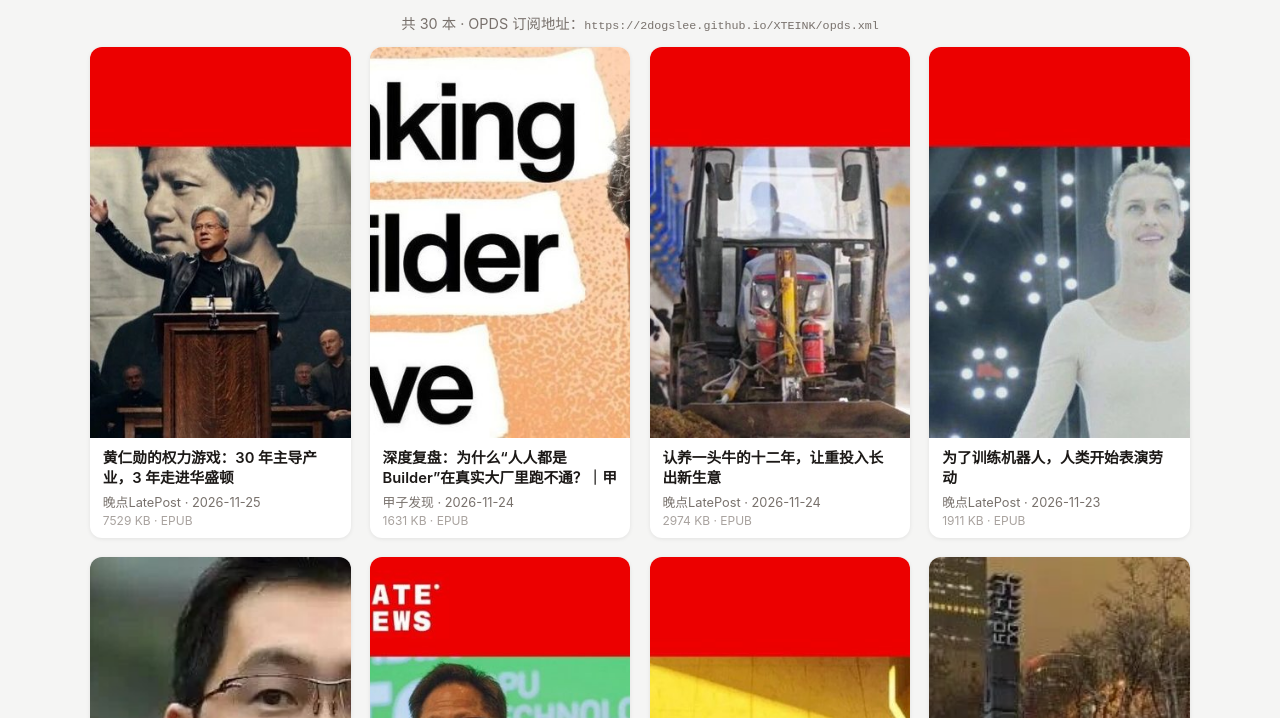
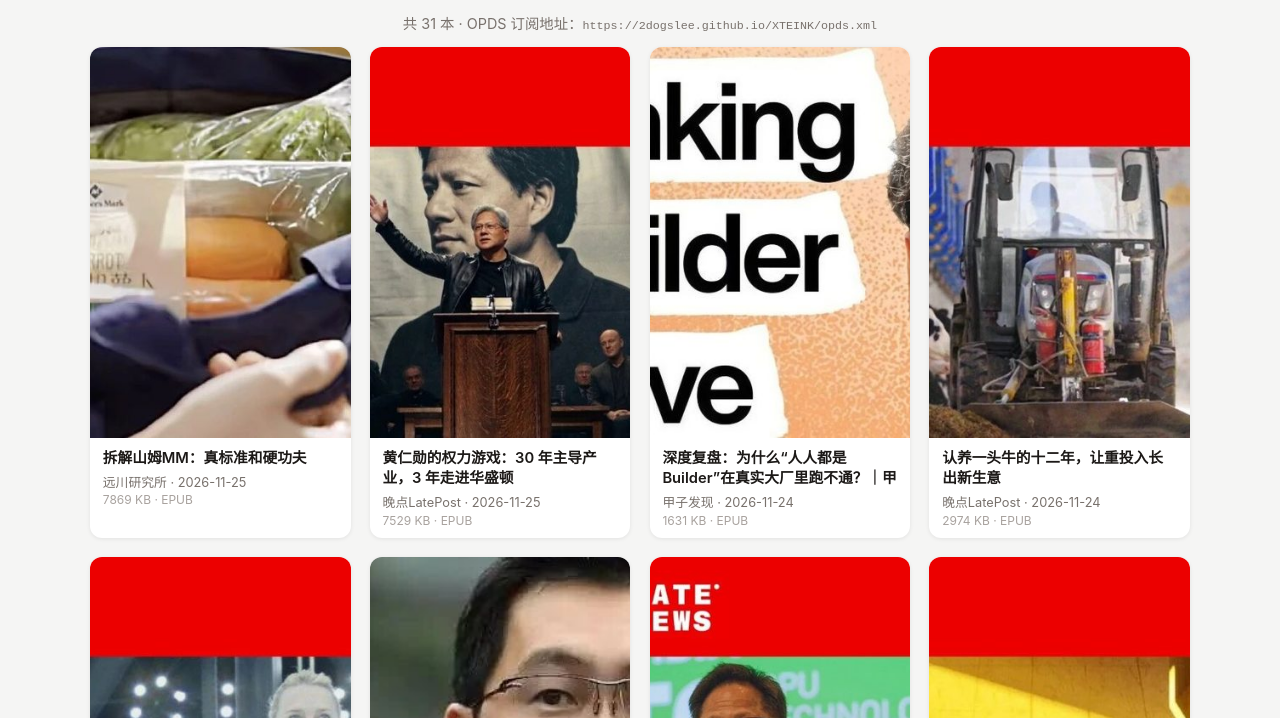
Before and after one commit to 2DogsLee/XTEINK, a plain HTML site: page index.html in a window 1280 px wide. Shown: the part 82-800 px from the top of the page. Drawn offline with Linux system fonts and the light colour scheme.

Commit message:
chore: 重建目录

```diff
--- a/index.html
+++ b/index.html
@@ -17,8 +17,16 @@ p.hint{text-align:center;color:#78716c;font-size:.9em;}
 .size{font-size:.75em;color:#a8a29e;margin-top:.15em;}
 </style></head><body>
 <h1>📚 XTEINK 书库</h1>
-<p class="hint">共 30 本 · OPDS 订阅地址：<code>https://2dogslee.github.io/XTEINK/opds.xml</code></p>
+<p class="hint">共 31 本 · OPDS 订阅地址：<code>https://2dogslee.github.io/XTEINK/opds.xml</code></p>
 <div class="grid">
+    <div class="card">
+      <a href="books/%E8%BF%9C%E5%B7%9D%E7%A0%94%E7%A9%B6%E6%89%80-%E6%8B%86%E8%A7%A3%E5%B1%B1%E5%A7%86MM%EF%BC%9A%E7%9C%9F%E6%A0%87%E5%87%86%E5%92%8C%E7%A1%AC%E5%8A%9F%E5%A4%AB.epub"><img src="covers/27d8caae0f22.jpg"/></a>
+      <div class="info">
+        <div class="title"><a href="books/%E8%BF%9C%E5%B7%9D%E7%A0%94%E7%A9%B6%E6%89%80-%E6%8B%86%E8%A7%A3%E5%B1%B1%E5%A7%86MM%EF%BC%9A%E7%9C%9F%E6%A0%87%E5%87%86%E5%92%8C%E7%A1%AC%E5%8A%9F%E5%A4%AB.epub">拆解山姆MM：真标准和硬功夫</a></div>
+        <div class="author">远川研究所 · 2026-11-25</div>
+        <div class="size">7869 KB · EPUB</div>
+      </div>
+    </div>
     <div class="card">
       <a href="books/%E6%99%9A%E7%82%B9LatePost-%E9%BB%84%E4%BB%81%E5%8B%8B%E7%9A%84%E6%9D%83%E5%8A%9B%E6%B8%B8%E6%88%8F%EF%BC%9A30_%E5%B9%B4%E4%B8%BB%E5%AF%BC%E4%BA%A7%E4%B8%9A%EF%BC%8C3_%E5%B9%B4%E8%B5%B0%E8%BF%9B%E5%8D%8E%E7%9B%9B%E9%A1%BF.epub"><img src="covers/44988605b950.jpg"/></a>
       <div class="info">
```
Also changed, not shown: opds.xml (+13 -1 lines), covers/27d8caae0f22.jpg (added).
